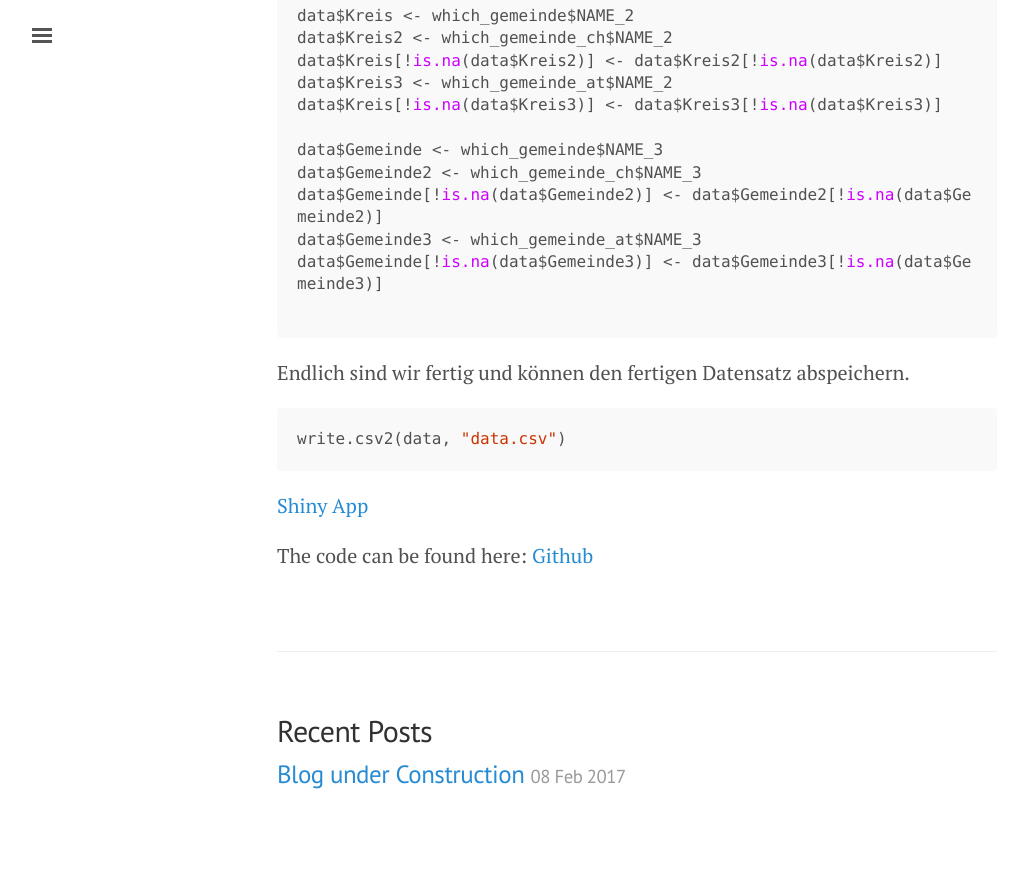
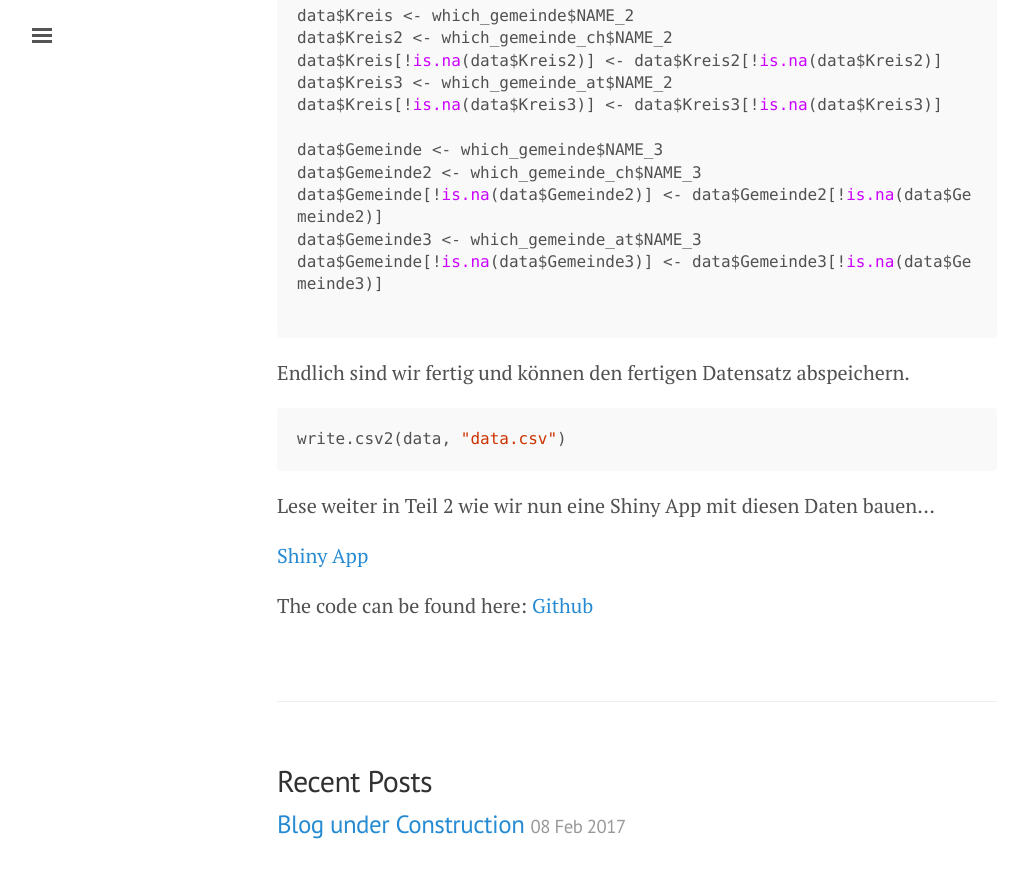
Before and after one commit to markdumke/Blog, a Jekyll site: the page built from _posts/2017-02-08-beobachtungen-visualisieren.md, in a window 1280 px wide and 900 px high, scrolled down 4792 px. Shown: the top 878 px of the window, without its empty margins (3-1031 px from the left). Built offline with Jekyll 4.4.1, drawn with Linux system fonts in a browser that asks for light colours; comment, search, counter and statistics services are not loaded; before the commit the page ends 5642 px from its top, so only the background shows below that.

Commit message:
added code

```diff
--- a/_posts/2017-02-08-beobachtungen-visualisieren.md
+++ b/_posts/2017-02-08-beobachtungen-visualisieren.md
@@ -181,7 +181,7 @@ write.csv2(data, "data.csv")
 
 
 
-
+Lese weiter in Teil 2 wie wir nun eine Shiny App mit diesen Daten bauen...
 
 
 [Shiny App](https://github.com/markdumke/lepivis)
```
